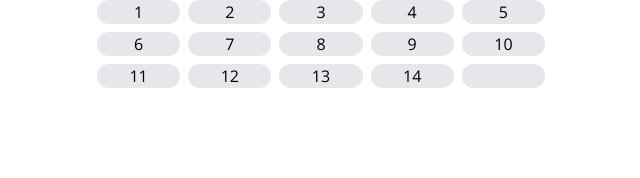
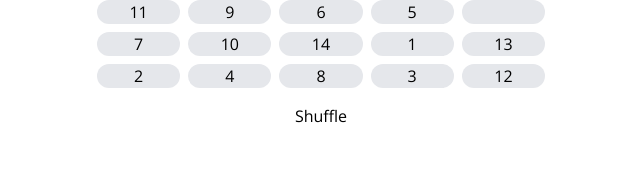
Before and after one commit to oscarojling/15-pussel, a React (Vite) app: page / in a window 1280 px wide. Shown: the top 178 px of the page, without its empty margins (319-959 px from the left). Built offline with nearby package versions, Linux system fonts and the light colour scheme.

Commit message:
Added shuffle button

```diff
--- a/src/components/Puzzle/index.tsx
+++ b/src/components/Puzzle/index.tsx
@@ -13,21 +13,39 @@ const createPuzzle = () => {
 const getRow = (index: number) => Math.floor(index / COLS);
 const getCol = (index: number) => index % COLS;
 
+const isNext = (a: number, b: number) => {
+  const rowSteps = Math.abs(getRow(a) - getRow(b));
+  const colSteps = Math.abs(getCol(a) - getCol(b));
+  return rowSteps + colSteps === 1;
+};
+
+const shufflePuzzle = () => {
+  const numbers = createPuzzle();
+
+  for (let i = 0; i < 200; i++) {
+    const emptyIndex = numbers.indexOf(0);
+
+    const neighbours = numbers
+      .map((_, index) => index)
+      .filter((index) => isNext(index, emptyIndex));
+
+    const randomIndex =
+      neighbours[Math.floor(Math.random() * neighbours.length)];
+    [numbers[randomIndex], numbers[emptyIndex]] = [
+      numbers[emptyIndex],
+      numbers[randomIndex],
+    ];
+  }
+  return numbers;
+};
+
 const Puzzle = () => {
-  const [bricks, setBricks] = useState<number[]>(createPuzzle);
+  const [bricks, setBricks] = useState<number[]>(shufflePuzzle);
 
   const handleClick = (index: number) => {
     const emptyIndex = bricks.indexOf(0);
-    const row = getRow(index);
-    const col = getCol(index);
-    const emptyRow = getRow(emptyIndex);
-    const emptyCol = getCol(emptyIndex);
 
-    const isNext =
-      (row === emptyRow && (col === emptyCol - 1 || col === emptyCol + 1)) ||
-      (col === emptyCol && (row === emptyRow - 1 || row === emptyRow + 1));
-
-    if (!isNext) return;
+    if (!isNext(index, emptyIndex)) return;
 
     const newBricks = [...bricks];
     [newBricks[index], newBricks[emptyIndex]] = [
@@ -37,9 +55,16 @@ const Puzzle = () => {
     setBricks(newBricks);
   };
 
+  const isSolved = bricks.join() === createPuzzle().join();
+
+  const handleShuffle = () => {
+    setBricks(shufflePuzzle())
+  }
+
   return (
+    <div className="max-w-md mx-auto flex flex-col gap-4">
       <div
-      className="grid gap-2 max-w-md mx-auto"
+        className="grid gap-2"
         style={{ gridTemplateColumns: `repeat(${COLS}, minmax(0, 1fr))` }}
       >
         {bricks.map((brick, index) => (
@@ -52,6 +77,9 @@ const Puzzle = () => {
           </button>
         ))}
       </div>
+      <button onClick={handleShuffle}>Shuffle</button>
+      {isSolved && <p>Congrats, you solved the puzzle</p>}
+    </div>
   );
 };
 
```
Lines whose indentation alone changed are shown as unchanged.
